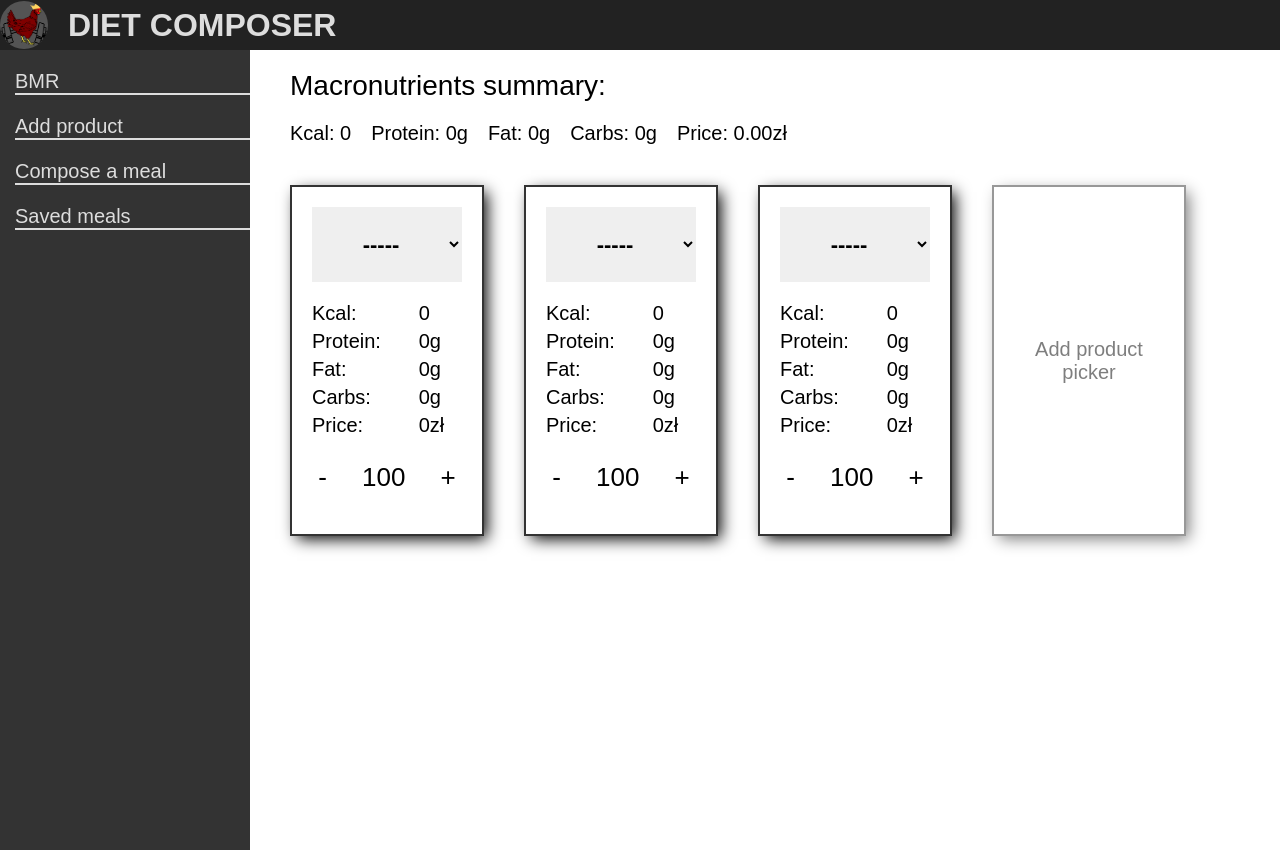
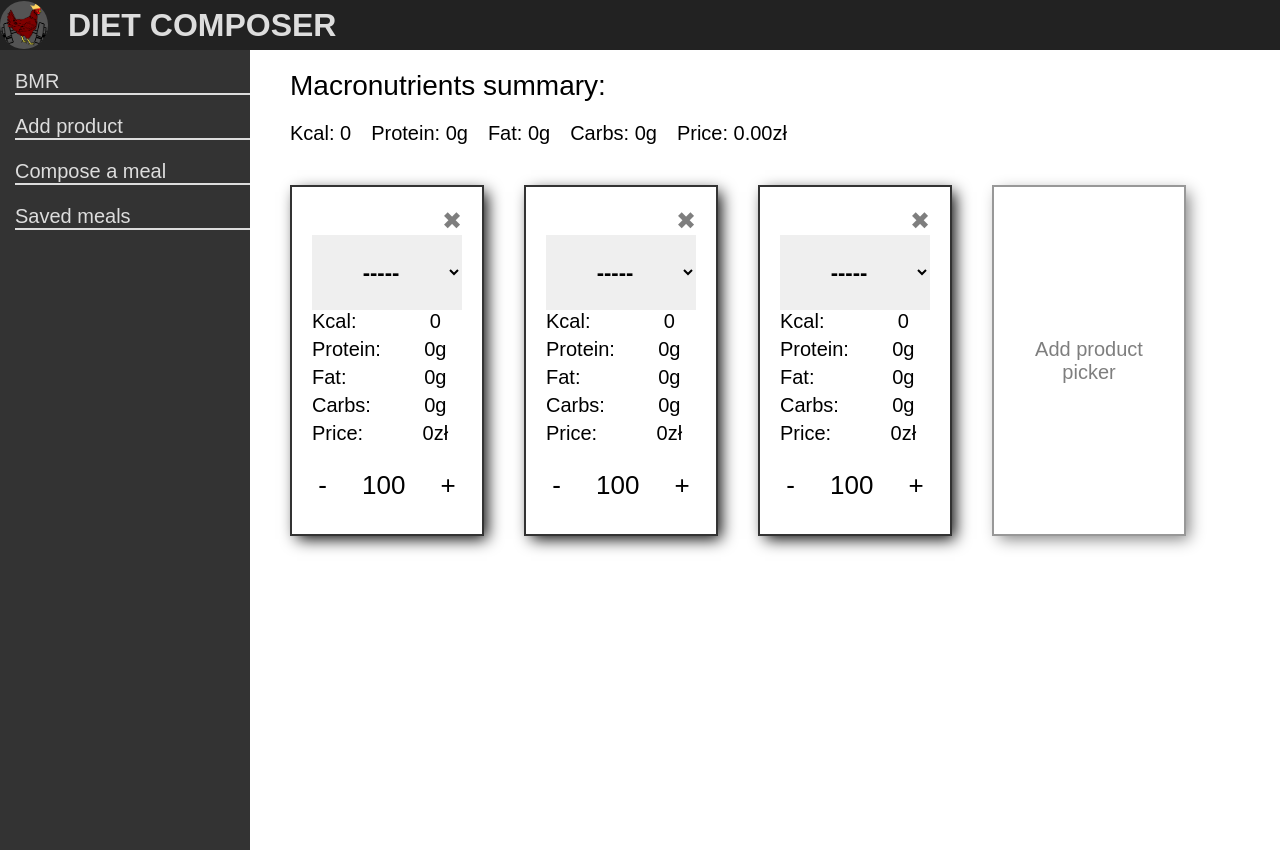
Before and after one commit to Adrode/diet-composer-react, a React (Create React App) app: page / in a window 1280 px wide. Built offline with nearby package versions, Linux system fonts and the light colour scheme; a web font is replaced by a local one.

Commit message:
remove button; productPicker styling

```diff
--- a/src/features/MealComposer/index.js
+++ b/src/features/MealComposer/index.js
@@ -9,14 +9,15 @@ import {
   ProductPickersContainer,
   ProductPicker,
   AddProductPicker,
+  RemoveProductPicker,
   ProductsList,
-  MacroProperties,
-  Property,
-  MacroValues,
+  MacrosContainer,
+  Macros,
   Value,
   ChangeValues,
   WeightValue,
-  WeightButton
+  WeightButton,
+  Property,
 } from "./styled"
 
 export const MealComposer = () => {
@@ -155,6 +156,7 @@ export const MealComposer = () => {
               key={index}
               onSubmit={event => event.preventDefault()}
             >
+              <RemoveProductPicker>✖</RemoveProductPicker>
               <ProductsList
                 onChange={({ target }) => onProductOptionChange(index, target.value)}
               >
@@ -164,20 +166,22 @@ export const MealComposer = () => {
                   </option>
                 ))}
               </ProductsList>
-              <MacroProperties>
+              <MacrosContainer>
+                <Macros>
                   <Property>Kcal:</Property>
                   <Property>Protein:</Property>
                   <Property>Fat:</Property>
                   <Property>Carbs:</Property>
                   <Property>Price:</Property>
-              </MacroProperties>
-              <MacroValues>
+                </Macros>
+                <Macros>
                   <Value>{macrosArray[index].kcal}</Value>
                   <Value>{macrosArray[index].protein}g</Value>
                   <Value>{macrosArray[index].fat}g</Value>
                   <Value>{macrosArray[index].carbs}g</Value>
                   <Value>{macrosArray[index].price}zł</Value>
-              </MacroValues>
+                </Macros>
+              </MacrosContainer>
               <ChangeValues>
                 <WeightButton
                   onClick={() => onWeightDecrease(index)}
@@ -195,6 +199,7 @@ export const MealComposer = () => {
             </ProductPicker>
           ))}
         <AddProductPicker
+          $hidden={pickersArray.length >= 10 ? true : false}
           onClick={() => onProductPickerAdd()}
         >
           Add product picker
--- a/src/features/MealComposer/styled.js
+++ b/src/features/MealComposer/styled.js
@@ -1,4 +1,4 @@
-import styled from "styled-components";
+import styled, { css } from "styled-components";
 
 export const StyledMealComposer = styled.section`
     padding: 0 40px;
@@ -40,10 +40,8 @@ export const ProductPicker = styled.form`
     padding: 20px;
     width: max-content;
 
-    display: grid;
-    grid-template-columns: repeat(2, auto);
-    grid-template-rows: repeat(4, auto);
-    grid-gap: 20px;
+    display: flex;
+    flex-direction: column;
 `;
 
 export const AddProductPicker = styled.div`
@@ -65,6 +63,29 @@ export const AddProductPicker = styled.div`
         opacity: 100%;
         transform: scale(1.03);
         cursor: pointer;
+    }
+
+    ${({ $hidden }) => $hidden && css`
+        display: none;
+    `};
+`;
+
+export const RemoveProductPicker = styled.button`
+    opacity: 50%;
+    align-self: flex-end;
+    width: fit-content;
+    padding: 0;
+    border: none;
+    background-color: inherit;
+    transition: 0.2s linear;
+    transition-delay: 0.1s;
+    font-size: 24px;
+
+    &:hover {
+        cursor: pointer;
+        transform: rotateY(180deg);
+        color: ${({ theme }) => theme.color.pink};
+        opacity: 100%;
     }
 `;
 
@@ -90,22 +111,23 @@ export const ProductsList = styled.select`
     }
 `;
 
-export const MacroProperties = styled.div`
+export const MacrosContainer = styled.div`
+    display: grid;
+    grid-template-columns: auto auto;
+    margin-bottom: 20px;
+`;
 
-`;
+export const Macros = styled.div``;
 
 export const Property = styled.p`
     padding-bottom: 5px;
     margin: 0;
 `;
 
-export const MacroValues = styled.div`
-
-`;
-
 export const Value = styled.p`
     padding-bottom: 5px;
     margin: 0;
+    text-align: center;
 `;
 
 export const ChangeValues = styled.div`
--- a/src/theme.js
+++ b/src/theme.js
@@ -4,6 +4,7 @@ export const theme = {
     whiteForText: "#DDDDDD",
     grey: "#333333",
     darkGrey: "#222222",
+    pink: "#ff0077",
     blackForText: "#111111",
     black: "#000000",
   }
```
Lines whose indentation alone changed are shown as unchanged.
